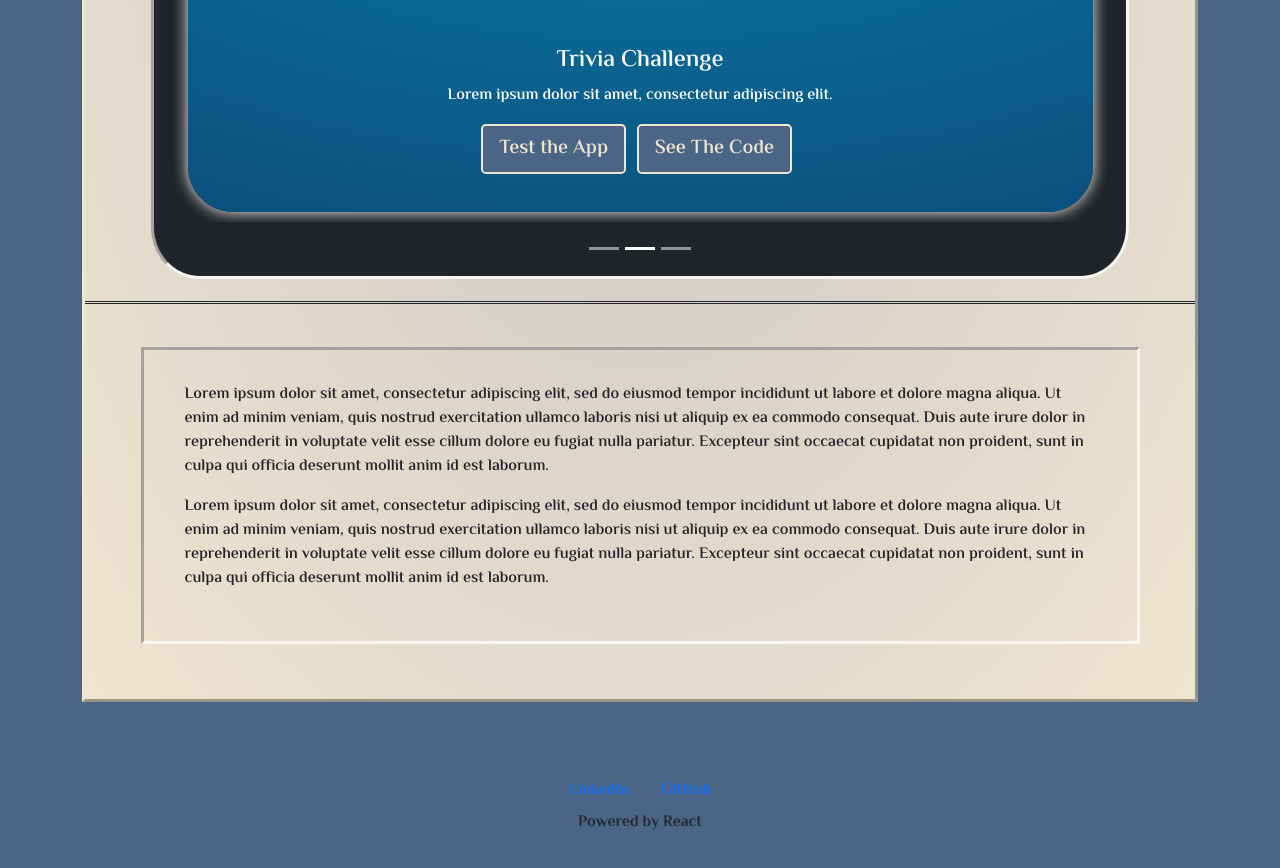
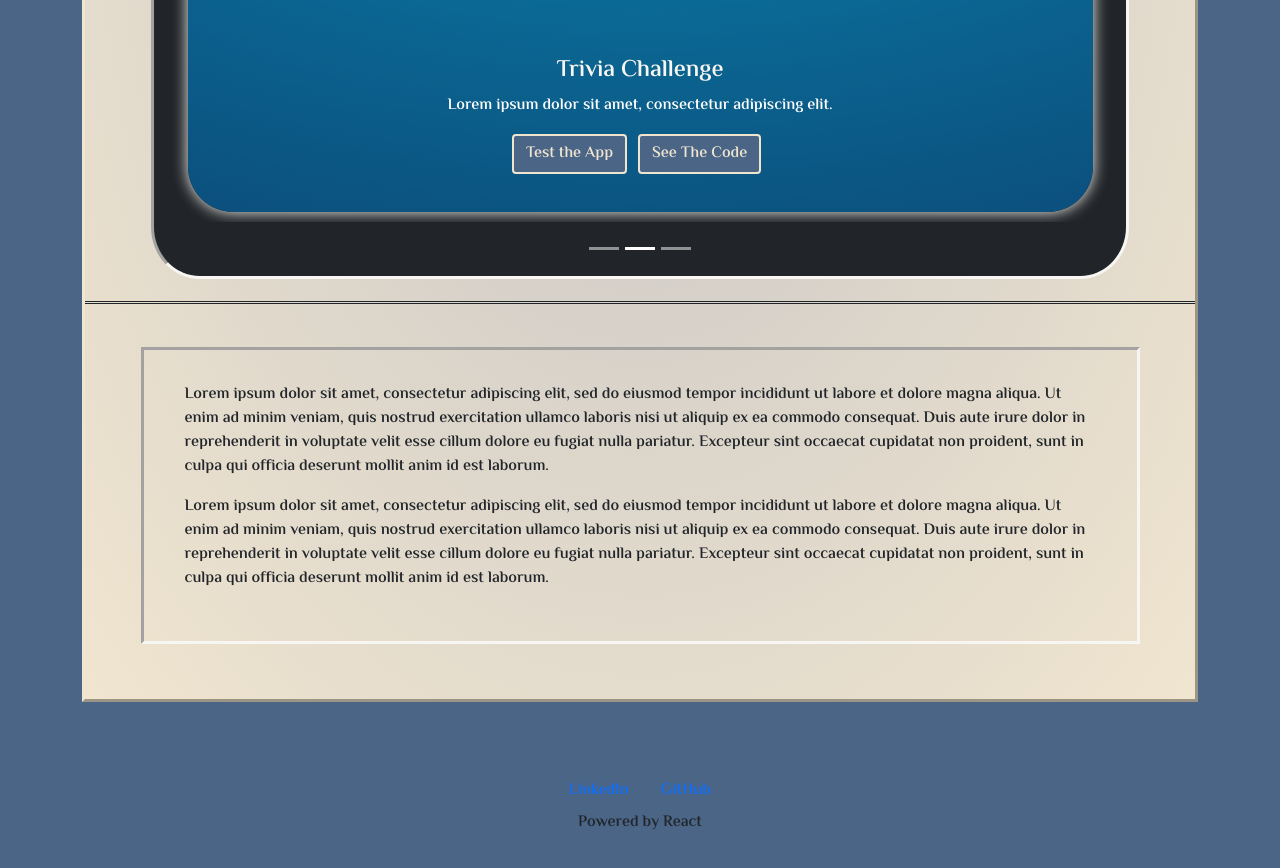
Before and after one commit to aaburzak/aaron_react_portfolio, a React (Create React App) app: page /portfolio in a window 1280 px wide. Shown: the part 980-1848 px from the top of the page. Built offline with nearby package versions, Linux system fonts and the light colour scheme.

Commit message:
changed button sizes in project component

```diff
--- a/src/components/Project.js
+++ b/src/components/Project.js
@@ -69,10 +69,10 @@ function Project(){
                   }
                 `}
               </style>
-                <Button variant="port" href="https://boiling-reaches-95982.herokuapp.com/profile"  size="lg">
+                <Button variant="port" href="https://boiling-reaches-95982.herokuapp.com/profile"  size="md">
                   Test the App
                 </Button>{' '}
-                <Button variant="port" href="https://github.com/aaburzak/trivia-challenge"   size="lg">
+                <Button variant="port" href="https://github.com/aaburzak/trivia-challenge"   size="md">
                   See The Code
                 </Button>{' '}
             </>
@@ -103,10 +103,10 @@ function Project(){
                   }
                 `}
               </style>
-                <Button variant="port" href="https://aguasvivasjc.github.io/Cinema-Buff/" size="lg">
+                <Button variant="port" href="https://aguasvivasjc.github.io/Cinema-Buff/" size="md">
                   Test the App
                 </Button>{' '}
-                <Button variant="port" href="https://github.com/aguasvivasjc/Cinema-Buff"   size="lg">
+                <Button variant="port" href="https://github.com/aguasvivasjc/Cinema-Buff"   size="md">
                   See The Code
                 </Button>{' '}
             </>
```
